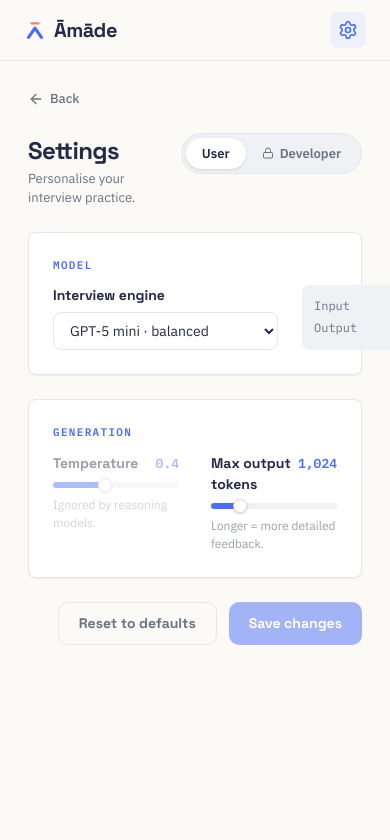
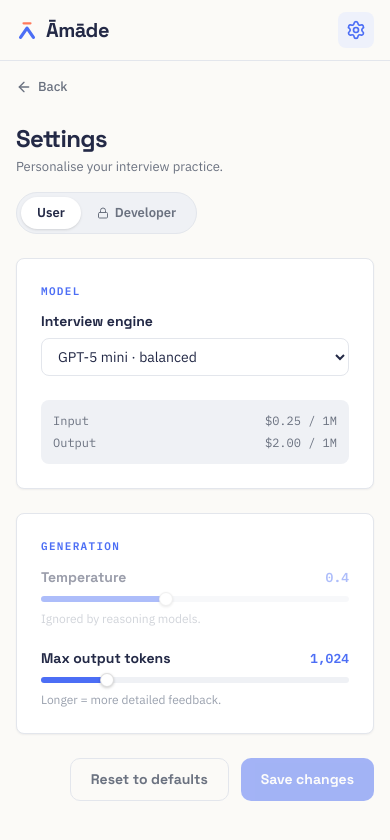
Before and after one commit to hamidehnouri/amade-interview-prep, a Next.js app: page /settings in a window 390 px wide. Shown: the top 840 px of the page. Built offline with nearby package versions, Linux system fonts and the light colour scheme.

Commit message:
Mobile fixes: left-align settings toggle, confirm stepper/counter hide on small screens

```diff
--- a/src/app/page.tsx
+++ b/src/app/page.tsx
@@ -60,7 +60,7 @@ export default function Home() {
 
       {error && <div className="rounded-[8px] border border-red-200 bg-red-50 p-3 text-[13px] text-red-700">{error}</div>}
 
-      <div className="flex min-h-[540px] flex-col gap-6">
+      <div className="flex min-h-[420px] flex-col gap-6 sm:min-h-[540px]">
         {w.step === "analyse" && <AnalyseStep jd={w.jd} onChange={onJdChange} />}
         {w.step === "questions" && w.analysis && <QuestionsStep analysis={w.analysis} questions={w.questions} results={w.results} onOpen={openQuestion} />}
         {w.step === "practice" && q && <PracticeStep question={q} practicedCount={practicedCount} total={w.questions.length} answer={w.answer} onChange={(v) => setWizard({ answer: v })} />}
@@ -71,7 +71,7 @@ export default function Home() {
         <div>
           {PREV[w.step] && <NavBtn dir="prev" onClick={() => setWizard({ step: PREV[w.step]! })}>Previous</NavBtn>}
         </div>
-        <div className="absolute left-1/2 top-1/2 -translate-x-1/2 -translate-y-1/2 font-mono text-[12px] text-muted">Step {stepIndex + 1} of {STEPS.length}</div>
+        <div className="absolute left-1/2 top-1/2 hidden -translate-x-1/2 -translate-y-1/2 font-mono text-[12px] text-muted sm:block">Step {stepIndex + 1} of {STEPS.length}</div>
         <div className="flex justify-end">
           {w.step === "analyse" && (
             <Button onClick={runAnalyse} loading={loading} disabled={!w.jd.trim()}>
--- a/src/app/settings/page.tsx
+++ b/src/app/settings/page.tsx
@@ -60,7 +60,7 @@ export default function SettingsPage() {
         <ArrowLeft size={16} /> Back
       </Link>
 
-      <div className="flex items-start justify-between gap-4">
+      <div className="flex flex-col items-start gap-4 sm:flex-row sm:justify-between">
         <div>
           <h1 className="font-display text-[24px] font-bold tracking-tight text-ink">Settings</h1>
           <p className="text-[13px] text-secondary">{dev ? "Advanced model & prompt configuration." : "Personalise your interview practice."}</p>
@@ -73,7 +73,7 @@ export default function SettingsPage() {
 
       <Card rail={dev}>
         <Eyebrow>Model</Eyebrow>
-        <div className="grid grid-cols-[1fr_auto] gap-6">
+        <div className="grid grid-cols-1 gap-6 sm:grid-cols-[1fr_auto]">
           <Select label="Interview engine" value={draft.model} options={MODELS.map(({ value, label }) => ({ value, label }))} onChange={(v) => set({ model: v })} />
           <div className="min-w-[190px] rounded-[8px] bg-line-subtle p-3 font-mono text-[12px] text-secondary">
             <div className="flex justify-between"><span>Input</span><span>${m.inp.toFixed(2)} / 1M</span></div>
@@ -96,7 +96,7 @@ export default function SettingsPage() {
 
       <Card rail={dev}>
         <Eyebrow>Generation</Eyebrow>
-        <div className="grid grid-cols-2 gap-x-8 gap-y-5">
+        <div className="grid grid-cols-1 gap-5 sm:grid-cols-2 sm:gap-x-8">
           <Slider label="Temperature" value={draft.temperature} min={0} max={1} step={0.1} format={(v) => v.toFixed(1)} disabled={isReasoning} onChange={(v) => set({ temperature: v })} hint={isReasoning ? "Ignored by reasoning models." : "Sampling randomness."} />
           <Slider label="Max output tokens" value={draft.maxTokens} min={256} max={4096} step={128} onChange={(v) => set({ maxTokens: v })} format={(v) => v.toLocaleString()} hint="Longer = more detailed feedback." />
           {dev && (
--- a/src/components/AppShell.tsx
+++ b/src/components/AppShell.tsx
@@ -8,7 +8,7 @@ export default function AppShell({ children }: { children: React.ReactNode }) {
   const pathname = usePathname();
   return (
     <div className="flex h-full flex-col">
-      <header className="flex items-center justify-between border-b border-line bg-paper px-6 py-3">
+      <header className="flex items-center justify-between border-b border-line bg-paper px-4 py-3 sm:px-6">
         <Link href="/" className="flex items-center gap-2">
           <Image src="/amade-logo.svg" alt="Āmāde" width={22} height={22} priority />
           <span className="font-display text-[20px] font-bold tracking-tight">Āmāde</span>
@@ -23,7 +23,7 @@ export default function AppShell({ children }: { children: React.ReactNode }) {
           </span>
         </div>
       </header>
-      <main className="flex-1 overflow-y-auto p-7">{children}</main>
+      <main className="flex-1 overflow-y-auto p-4 sm:p-7">{children}</main>
     </div>
   );
 }
--- a/src/components/ui/Stepper.tsx
+++ b/src/components/ui/Stepper.tsx
@@ -16,7 +16,7 @@ export default function Stepper({ steps, current, onStepClick, className = "", r
               <span className={`flex h-6 w-6 items-center justify-center rounded-full text-[12px] font-semibold ${reached ? "bg-accent text-white" : "bg-line-subtle text-muted"}`}>
                 {done ? <Check size={14} /> : i + 1}
               </span>
-              <span className={`text-[13px] font-medium ${i === current ? "text-ink" : reached ? "text-secondary hover:text-ink" : "text-muted"}`}>{s.label}</span>
+              <span className={`hidden text-[13px] font-medium sm:inline ${i === current ? "text-ink" : reached ? "text-secondary hover:text-ink" : "text-muted"}`}>{s.label}</span>
             </button>
             {i < steps.length - 1 && <div className="h-px flex-1 bg-line" />}
           </div>
```
